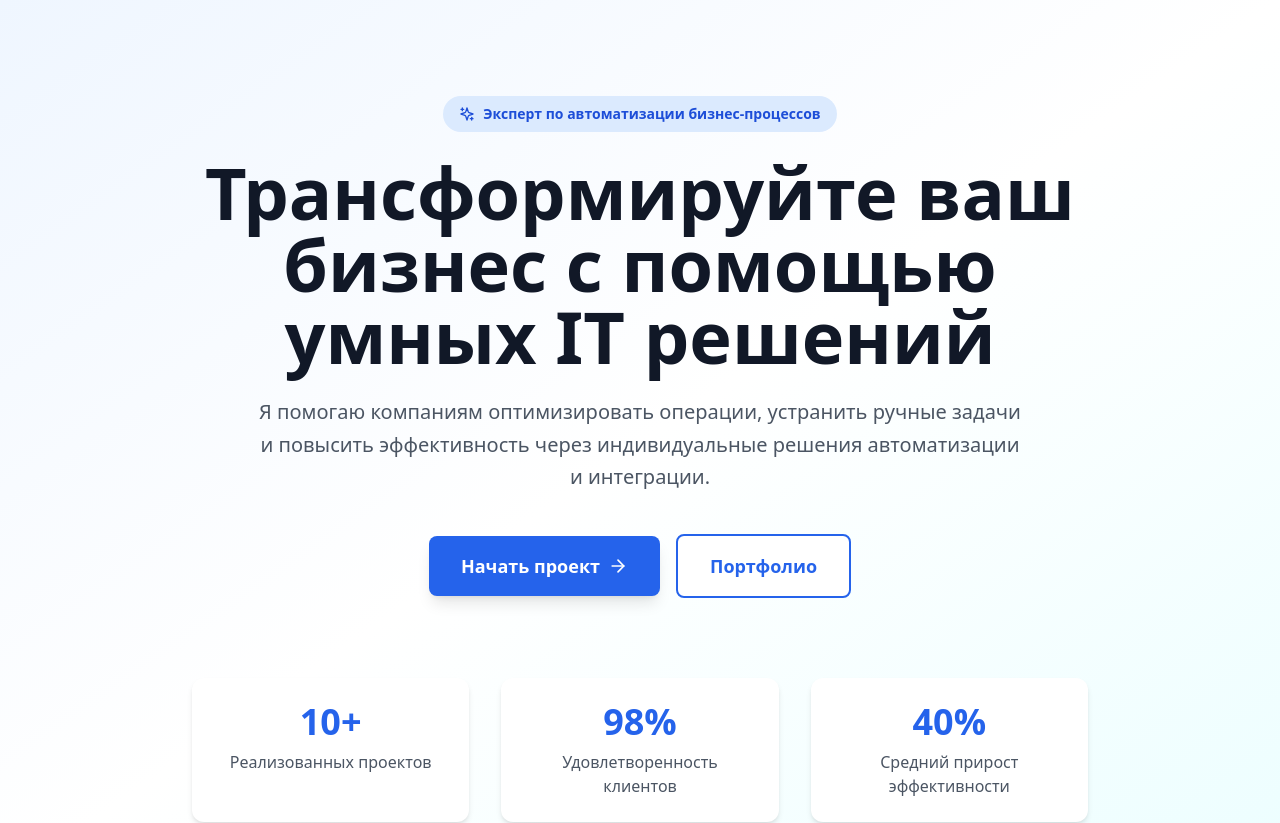
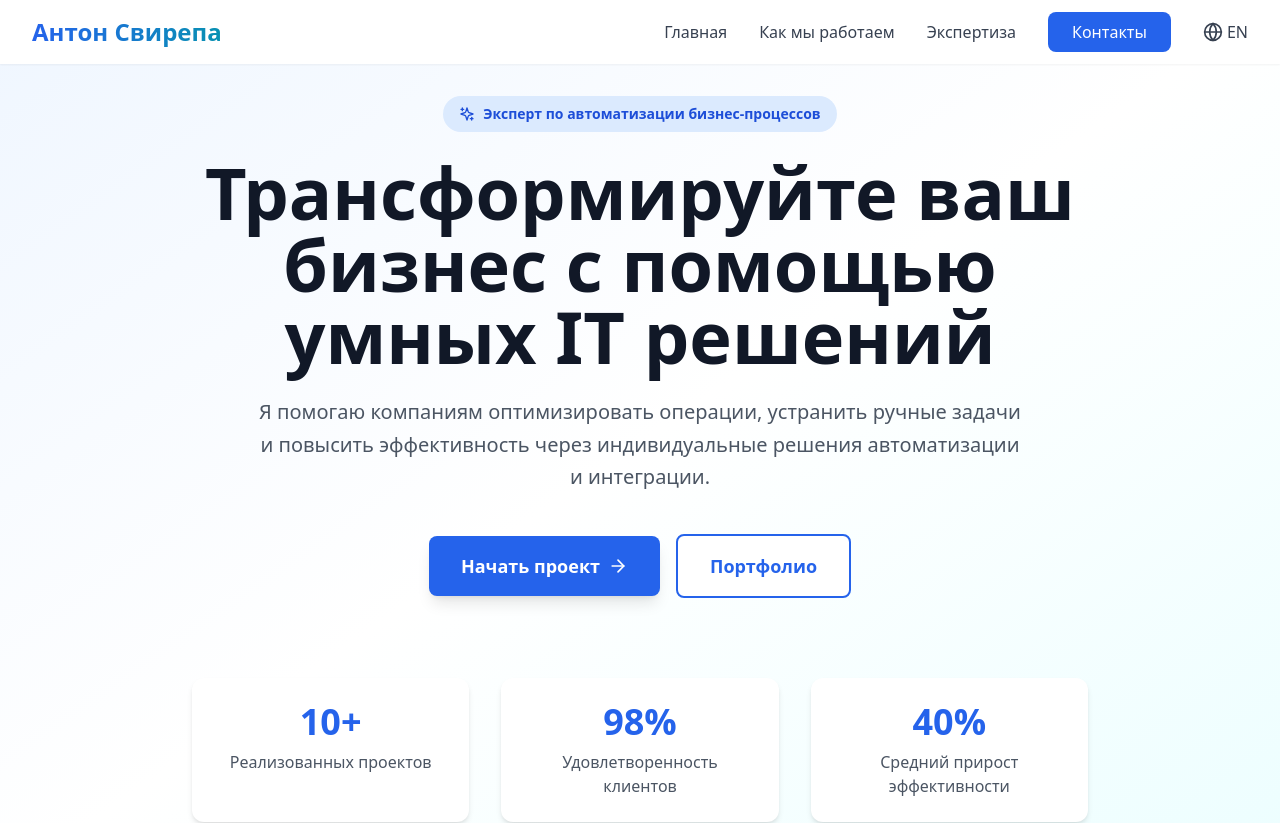
Before and after one commit to ansvir/antonsvirepe-landing, a React (Vite) app: page / in a window 1280 px wide. Shown: the top 823 px of the page. Built offline with nearby package versions, Linux system fonts and the light colour scheme; no server answers.

Commit message:
[dyad] wrote 2 file(s)

```diff
--- a/src/App.tsx
+++ b/src/App.tsx
@@ -22,9 +22,9 @@ export default function App() {
                 title={t.hero.title}
                 description={t.hero.subtitle}
             />
-            <FadeInSection delay={100}> {/* Initial fade-in for Header */}
-                <Header t={t} language={language} onLanguageChange={setLanguage}/>
-            </FadeInSection>
+            {/* Header now handles its own fade-in */}
+            <Header t={t} language={language} onLanguageChange={setLanguage}/>
+
             <FadeInSection>
                 <Hero t={t}/>
             </FadeInSection>
--- a/src/components/Header.tsx
+++ b/src/components/Header.tsx
@@ -1,5 +1,5 @@
 import { Menu, X, Globe } from 'lucide-react';
-import { useState } from 'react';
+import { useState, useEffect } from 'react';
 import { Language, Translation } from '../types';
 
 interface HeaderProps {
@@ -10,6 +10,15 @@ interface HeaderProps {
 
 export default function Header({ t, language, onLanguageChange }: HeaderProps) {
   const [isMenuOpen, setIsMenuOpen] = useState(false);
+  const [isVisible, setIsVisible] = useState(false); // New state for fade-in
+
+  useEffect(() => {
+    // Trigger fade-in after component mounts
+    const timer = setTimeout(() => {
+      setIsVisible(true);
+    }, 100); // Small delay to ensure CSS transition applies
+    return () => clearTimeout(timer);
+  }, []);
 
   const scrollToSection = (id: string) => {
     const element = document.getElementById(id);
@@ -18,7 +27,12 @@ export default function Header({ t, language, onLanguageChange }: HeaderProps) {
   };
 
   return (
-    <header className="fixed top-0 left-0 right-0 bg-white/95 backdrop-blur-sm shadow-sm z-50">
+    <header
+      className={`fixed top-0 left-0 right-0 bg-white/95 backdrop-blur-sm shadow-sm z-50
+        transition-all duration-1000 ease-out ${
+          isVisible ? 'opacity-100 translate-y-0' : 'opacity-0 -translate-y-full' // Fade in from top
+        }`}
+    >
       <nav className="max-w-7xl mx-auto px-4 sm:px-6 lg:px-8">
         <div className="flex justify-between items-center h-16">
           <div className="flex-shrink-0">
```
